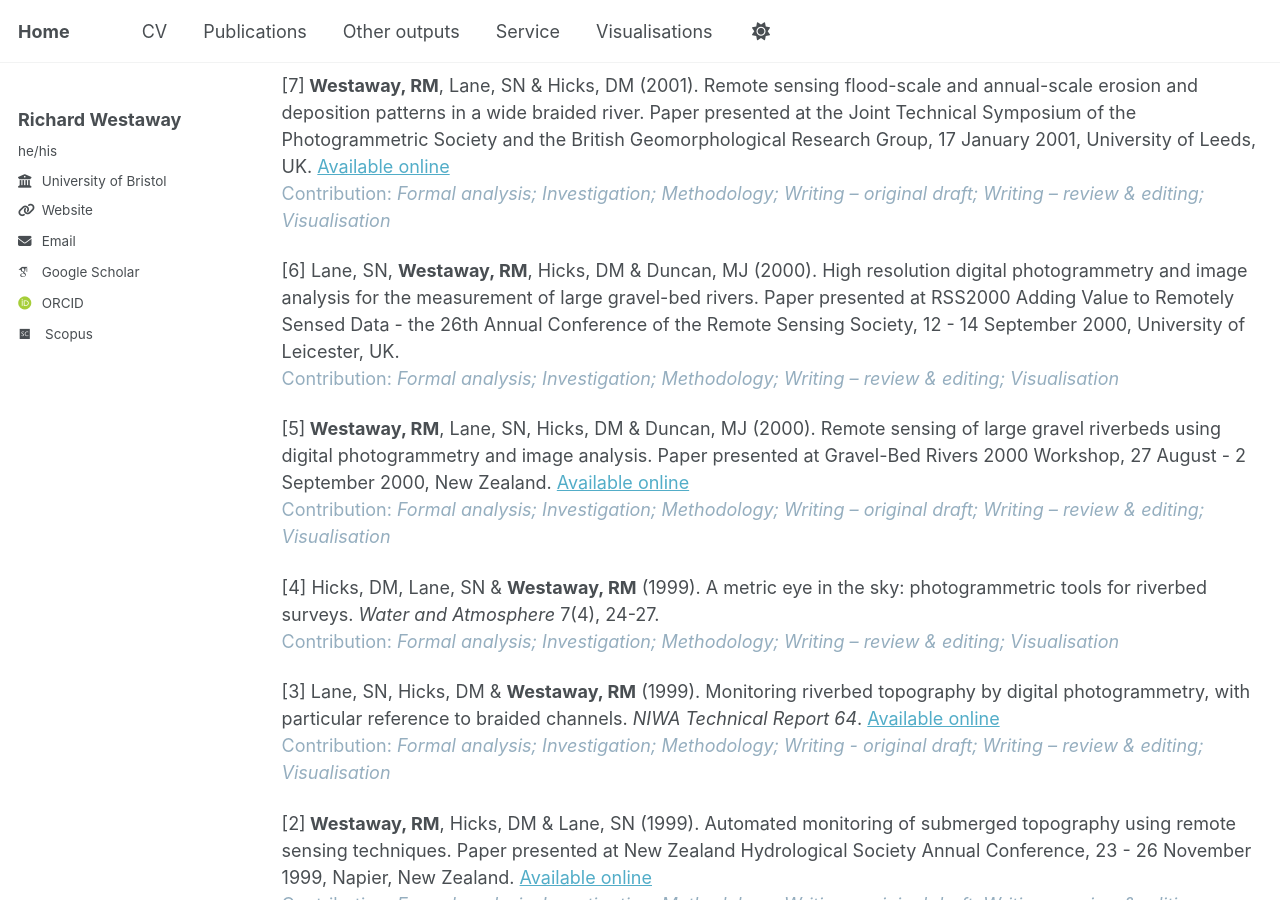
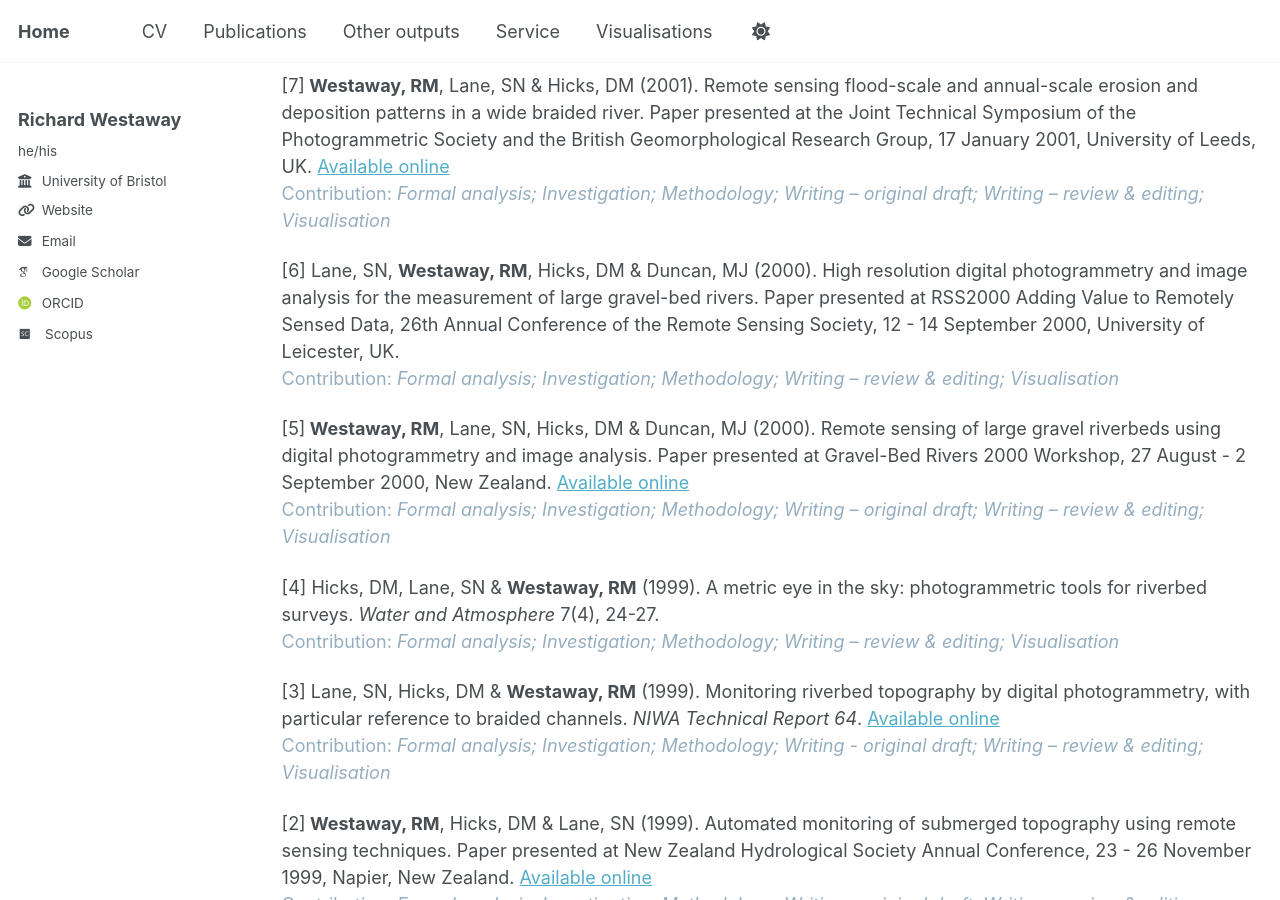
Before and after one commit to richardwestaway/richardwestaway.github.io, a Jekyll site: the page built from _pages/outputs.html, in a window 1280 px wide and 900 px high, scrolled down 4512 px. Built offline with Jekyll 4.4.1, drawn with Linux system fonts in a browser that asks for light colours; some web fonts are replaced; comment, search, counter and statistics services are not loaded.

Commit message:
Update outputs.html

```diff
--- a/_pages/outputs.html
+++ b/_pages/outputs.html
@@ -95,7 +95,7 @@ author_profile: true
 
 <p>[7]<strong> Westaway, RM</strong>, Lane, SN &amp; Hicks, DM (2001). Remote sensing flood-scale and annual-scale erosion and deposition patterns in a wide braided river. Paper presented at the Joint Technical Symposium of the Photogrammetric Society and the British Geomorphological Research Group, 17 January 2001, University of Leeds, UK. <a href="https://rwestaway.github.io/files/2001-joint-technical-symposium-of-the-photogrammetric-society-and-the-british-geomorphological-research-group-talk.pdf" target="_blank" rel="noopener">Available online</a><br /><span style="color: #95aebf;">Contribution:<em> Formal analysis; Investigation; Methodology; Writing – original draft; Writing – review &amp; editing; Visualisation</em></span></p>
 
-<p>[6] Lane, SN, <strong>Westaway, RM</strong>, Hicks, DM &amp; Duncan, MJ (2000). High resolution digital photogrammetry and image analysis for the measurement of large gravel-bed rivers. Paper presented at RSS2000 Adding Value to Remotely Sensed Data - the 26th Annual Conference of the Remote Sensing Society, 12 - 14 September 2000, University of Leicester, UK.<br /><span style="color: #95aebf;">Contribution:<em> Formal analysis; Investigation; Methodology; Writing – review &amp; editing; Visualisation</em></span></p>
+<p>[6] Lane, SN, <strong>Westaway, RM</strong>, Hicks, DM &amp; Duncan, MJ (2000). High resolution digital photogrammetry and image analysis for the measurement of large gravel-bed rivers. Paper presented at RSS2000 Adding Value to Remotely Sensed Data, 26th Annual Conference of the Remote Sensing Society, 12 - 14 September 2000, University of Leicester, UK.<br /><span style="color: #95aebf;">Contribution:<em> Formal analysis; Investigation; Methodology; Writing – review &amp; editing; Visualisation</em></span></p>
 
 <p>[5]<strong> Westaway, RM</strong>, Lane, SN, Hicks, DM &amp; Duncan, MJ (2000). Remote sensing of large gravel riverbeds using digital photogrammetry and image analysis. Paper presented at Gravel-Bed Rivers 2000 Workshop, 27 August - 2 September 2000, New Zealand. <a href="https://rwestaway.github.io/files/2000-gravel-bed-rivers-2000-workshop-talk.pdf" target="_blank" rel="noopener">Available online</a><br /><span style="color: #95aebf;">Contribution:<em> Formal analysis; Investigation; Methodology; Writing – original draft; Writing – review &amp; editing; Visualisation</em></span></p>
 
```
